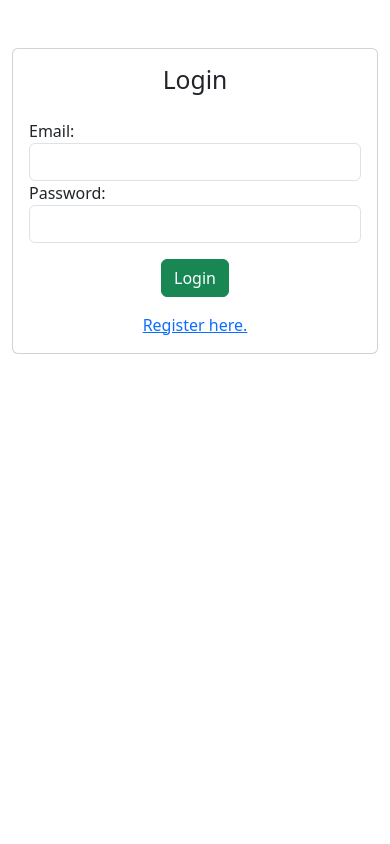
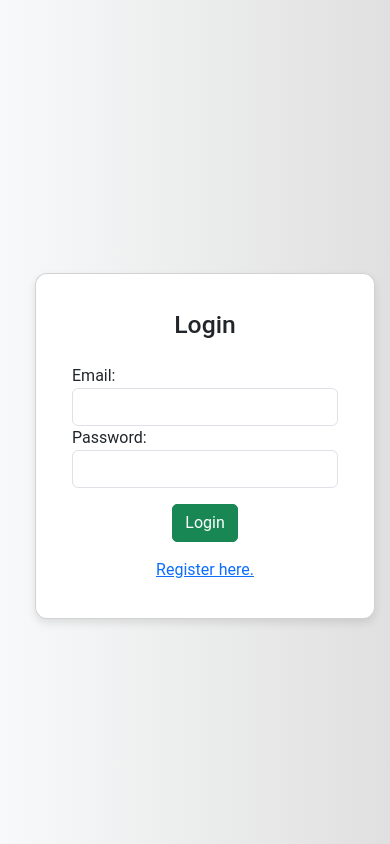
Before and after one commit to T2703/anime-list, a React (Create React App) app in the folder frontend/: page /login in a window 390 px wide. Built offline with nearby package versions, Linux system fonts and the light colour scheme.

Commit message:
CSS styles making the website look alive

```diff
--- a/frontend/src/components/Anime/Anime.js
+++ b/frontend/src/components/Anime/Anime.js
@@ -2,6 +2,7 @@ import React, { useState, useEffect, useRef } from "react";
 import { useNavigate, useLocation } from 'react-router-dom';
 import Cookies from "js-cookie";
 import Navbar from '../Navbar';
+import '../../styles/Loader.css';
 
 // What's with this page? It's like one of my Japanese animes.
 
@@ -149,7 +150,7 @@ function Anime() {
     const totalPages = Math.ceil(totalItems / 12);
 
     if (loading) {
-        return <div><Navbar /> Loading...</div>;
+        return <div><Navbar /> <div className="loader"></div></div>;
     }
 
     if (error) {
--- a/frontend/src/components/Anime/AnimeInfo.js
+++ b/frontend/src/components/Anime/AnimeInfo.js
@@ -3,6 +3,8 @@ import { useNavigate, useParams } from 'react-router-dom';
 import Cookies from "js-cookie";
 import { jwtDecode } from "jwt-decode";
 import Navbar from '../Navbar';
+import '../../styles/Loader.css';
+import '../../styles/AnimeInfo.css';
 
 function AnimeInfo() {
     const { animeID } = useParams();
@@ -169,7 +171,7 @@ function AnimeInfo() {
     }, [animeID]);
 
     if (loading) {
-        return <div><Navbar /> Loading...</div>;
+        return <div><Navbar /> <div className="loader"></div></div>;
     }
 
     if (error) {
--- a/frontend/src/components/Users/Homepage.js
+++ b/frontend/src/components/Users/Homepage.js
@@ -4,6 +4,7 @@ import Cookies from "js-cookie";
 import Navbar from '../Navbar';
 import { jwtDecode } from "jwt-decode";
 import { formatDistanceToNow } from 'date-fns';
+import '../../styles/Loader.css';
 
 function Homepage() {
     const [username, setUsername] = useState('');
@@ -116,7 +117,7 @@ function Homepage() {
     }, [token, navigate]);
 
     if (loading) {
-        return <div><Navbar /> Loading...</div>;
+        return <div><Navbar /> <div className="loader"></div></div>;
     }
 
     if (error) {
--- /dev/null
+++ b/frontend/src/styles/AnimeInfo.css
@@ -0,0 +1,67 @@
+.container {
+    display: flex;
+    justify-content: center;
+    align-items: center;
+    min-height: 100vh;
+}
+
+.row {
+    flex-direction: row;
+    flex-wrap: wrap;
+}
+
+.card {
+    max-width: 600px;
+    margin: 0 auto;
+    padding: 20px;
+}
+
+body {
+    background: linear-gradient(to right, #f8f9fa, #e0e0e0);
+    font-family: 'Roboto', sans-serif;
+}
+
+.card {
+    border-radius: 12px;
+    box-shadow: 0 4px 8px rgba(0,0,0,0.1);
+}
+
+.card-title {
+    font-size: 24px;
+    font-weight: bold;
+}
+
+.card-img-top {
+    border-radius: 12px;
+    margin-bottom: 15px;
+}
+
+@media (max-width: 768px) {
+    .container {
+        flex-direction: column;
+    }
+    .card {
+        width: 100%;
+        margin: 10px;
+    }
+}
+
+.btn {
+    border-radius: 5px;
+    transition: all 0.3s ease;
+}
+
+.btn:hover {
+    background-color: #ff6347;
+    color: white;
+}
+
+.card {
+    opacity: 0;
+    animation: fadeIn 1s forwards;
+}
+
+@keyframes fadeIn {
+    from { opacity: 0; }
+    to { opacity: 1; }
+}
--- /dev/null
+++ b/frontend/src/styles/Loader.css
@@ -0,0 +1,14 @@
+.loader {
+    border: 16px solid #f3f3f3;
+    border-top: 16px solid #3498db;
+    border-radius: 50%;
+    width: 120px;
+    height: 120px;
+    animation: spin 2s linear infinite;
+    margin: auto;
+}
+
+@keyframes spin {
+    0% { transform: rotate(0deg); }
+    100% { transform: rotate(360deg); }
+}
```
